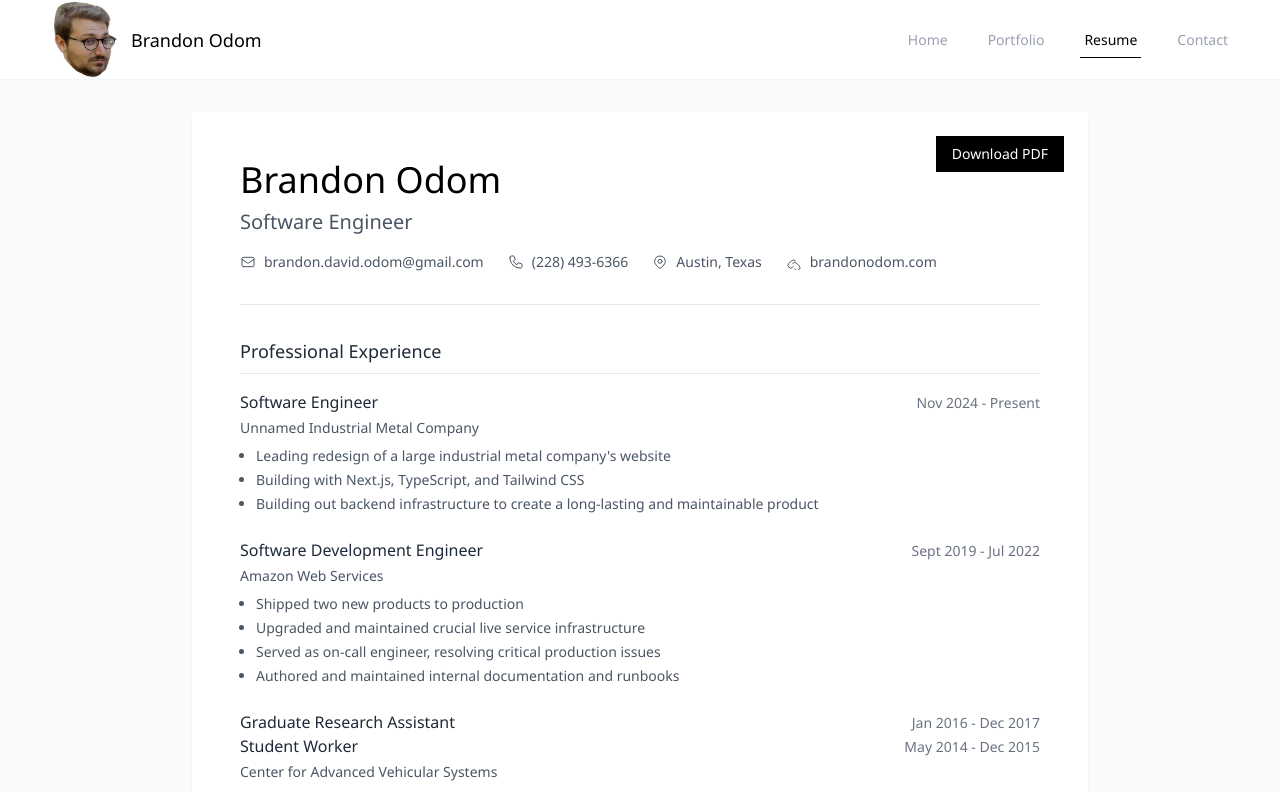
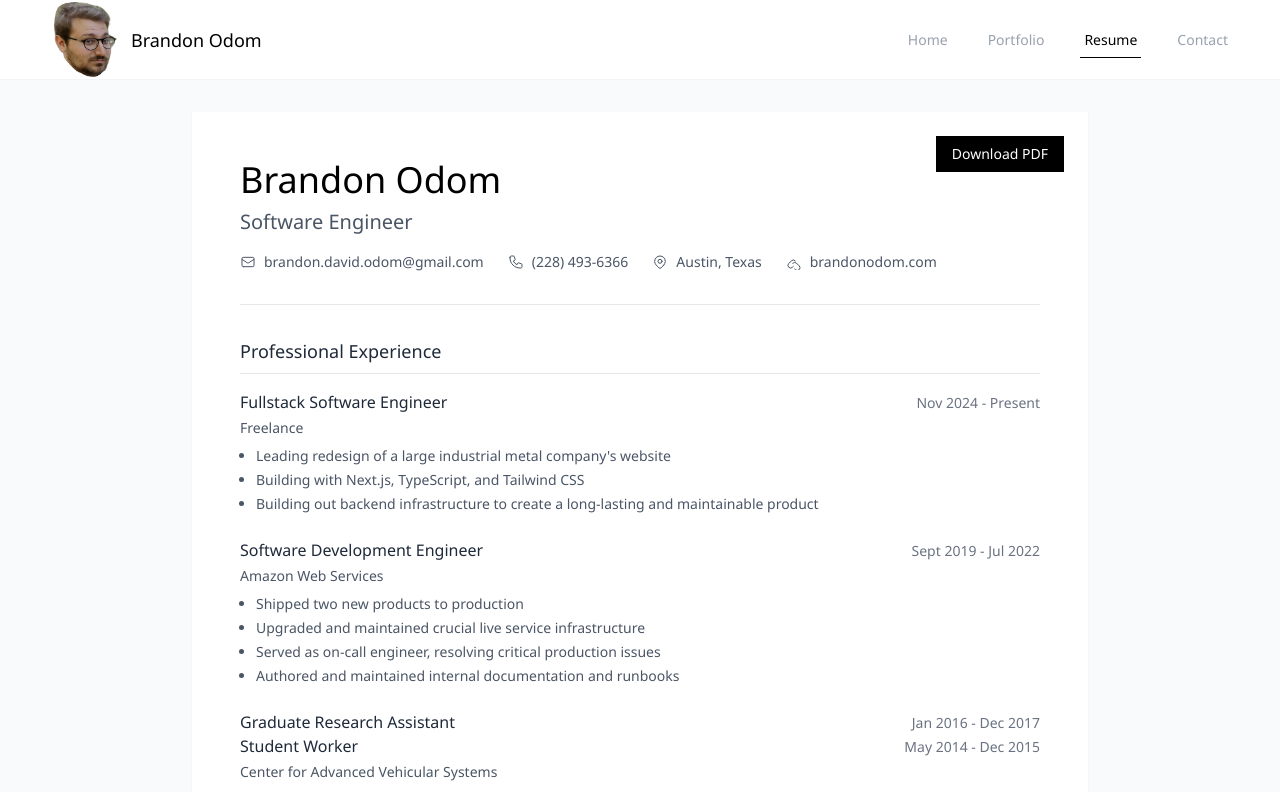
Before and after one commit to girrig/brandonodom.com, a Next.js app in the folder brandonodom.com/: page /resume in a window 1280 px wide. Shown: the top 792 px of the page. Built offline with nearby package versions, Linux system fonts and the light colour scheme.

Commit message:
Updated resume

```diff
--- a/brandonodom.com/app/(root)/resume/page.tsx
+++ b/brandonodom.com/app/(root)/resume/page.tsx
@@ -125,14 +125,14 @@ const Page = () => {
               <div className="mb-6">
                 <div className="flex justify-between items-baseline mb-1">
                   <h4 className="text-base font-medium text-gray-800">
-                    Software Engineer
+                    Fullstack Software Engineer
                   </h4>
                   <span className="text-sm text-gray-500">
                     Nov 2024 - Present
                   </span>
                 </div>
                 <div className="text-sm font-medium text-gray-600 mb-2">
-                  Unnamed Industrial Metal Company
+                  Freelance
                 </div>
                 <ul className="text-sm text-gray-600 space-y-1 pl-4 list-disc">
                   <li>
```
Also changed, not shown: 1 other file (tests, documents, lock files or other folders).
